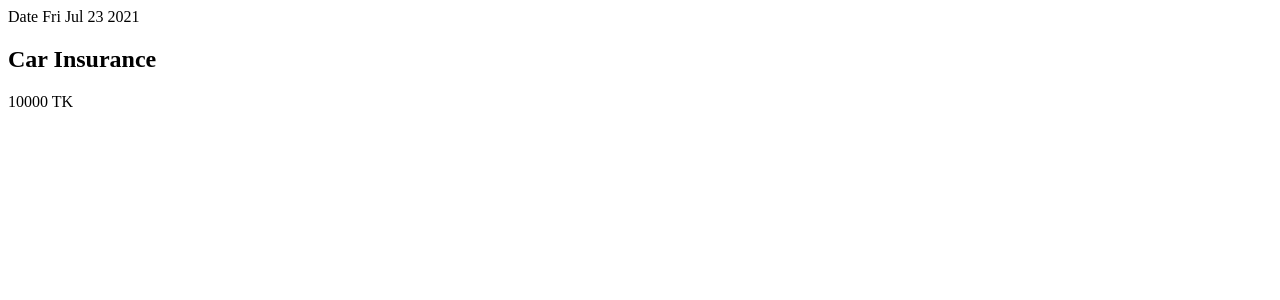
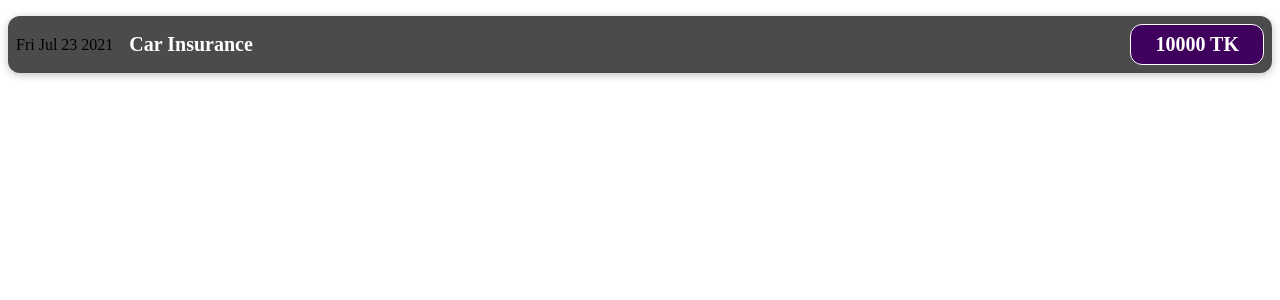
Before and after one commit to ShakibAhmed007/react-dev-v1, a React (Create React App) app: page / in a window 1280 px wide. Shown: the top 300 px of the page. Built offline with nearby package versions, Linux system fonts and the light colour scheme.

Commit message:
adding css

```diff
--- a/src/components/ExpenseItem.js
+++ b/src/components/ExpenseItem.js
@@ -2,12 +2,11 @@ import './ExpenseItem.css';
 
 function ExpenseItem() {
     return (
-        <div>
-            <div> Date {new Date().toDateString()}</div>
-            <div>
-                {' '}
+        <div className="expense-item">
+            <div>{new Date().toDateString()}</div>
+            <div className="expense-item__description">
                 <h2>Car Insurance</h2>
-                <div>10000 TK</div>
+                <div className="expense-item__price">10000 TK</div>
             </div>
         </div>
     );
```
